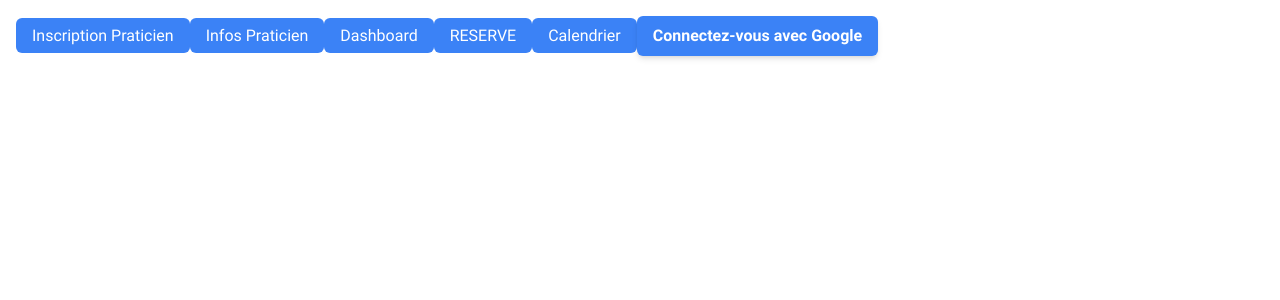
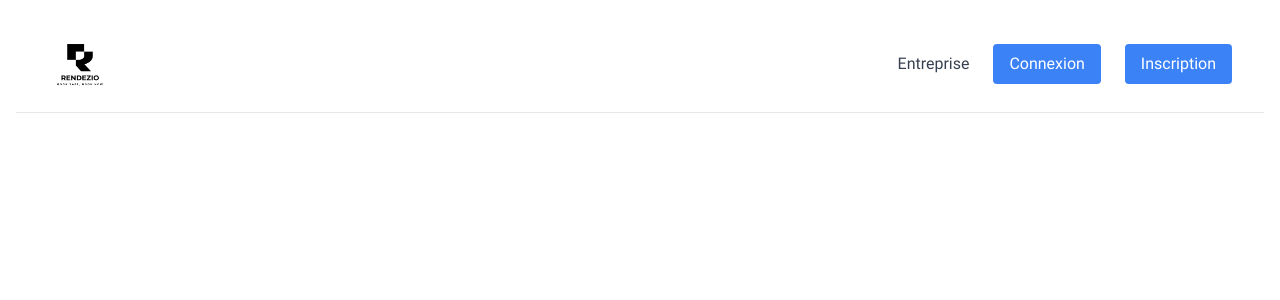
Before and after one commit to GaspardPcht/rendezio, a Next.js app in the folder front/: page / in a window 1280 px wide. Shown: the top 300 px of the page. Built offline with nearby package versions, Linux system fonts and the light colour scheme.

Commit message:
change homePage

```diff
--- a/front/src/app/auth/signin/page.tsx
+++ b/front/src/app/auth/signin/page.tsx
@@ -2,7 +2,7 @@
 import React, { useState } from 'react';
 import Image from 'next/image';
 import { useRouter } from 'next/navigation';
-import Button from '../components/Button';
+import Button from '../../../../components/Button';
 
 export default function Signin() {
   const [email, setEmail] = useState('');
--- a/front/src/app/page.tsx
+++ b/front/src/app/page.tsx
@@ -1,45 +1,42 @@
-
+'use client'
 import React from "react";
-import Button from "../../components/Button";
 import Link from "next/link";
-import ConnexionGoogle from "../../components/ConnexionGoogle";
+import { useRouter } from "next/navigation";
 
 export default function Home() {
-
+  const router = useRouter()
+  const handleConnection = () => {
+    router.push('/auth/signin')
+  }
+  const handleInscription = () => {
+    router.push('/auth/signup')
+  }
 
   return (
-    <div>
-      <a
-        href="/signupPraticien"
-        className="bg-blue-500 text-white px-4 py-2 rounded-md hover:bg-blue-600"
-      >
-        Inscription Praticien
-      </a>
-      <a
-        href="/infosPraticien"
-        className="bg-blue-500 text-white px-4 py-2 rounded-md hover:bg-blue-600"
-      >
-        Infos Praticien
-      </a>
-      <Link
-        href="/Praticien/dashboard"
-        className="bg-blue-500 text-white px-4 py-2 rounded-md hover:bg-blue-600"
-      >
-        Dashboard
-      </Link>
-      <Link
-        href="/reservation/bookCalendar"
-        className="bg-blue-500 text-white px-4 py-2 rounded-md hover:bg-blue-600"
-      >
-        RESERVE
-      </Link>
-      <Link
-        href="/Praticien/calendar"
-        className="bg-blue-500 text-white px-4 py-2 rounded-md hover:bg-blue-600"
-      >
-        Calendrier
-      </Link>
-<ConnexionGoogle/>
-</div>
+    <div className="bg-white min-h-screen">
+      <header className="flex items-center justify-between px-8 py-4 border-b">
+        {/* Logo */}
+        <div className="text-2xl font-bold">
+          <img
+            src="/Logo/logo.png"
+            alt="Rendezio Logo"
+            className="h-16 w-16"
+          />
+        </div>
+        {/* Navigation */}
+        <nav className="flex items-center space-x-6">
+          <Link href="/admin" legacyBehavior>
+            <a className="text-gray-700 hover:text-blue-500">Entreprise</a>
+          </Link>
+          {/* Connexion */}
+          <button onClick={handleConnection} className="px-4 py-2 bg-blue-500 text-white rounded hover:bg-blue-600">
+            Connexion
+          </button>
+          <button onClick={handleInscription} className="px-4 py-2 bg-blue-500 text-white rounded hover:bg-blue-600">
+            Inscription
+          </button>
+        </nav>
+      </header>
+    </div>
   );
 }
```
